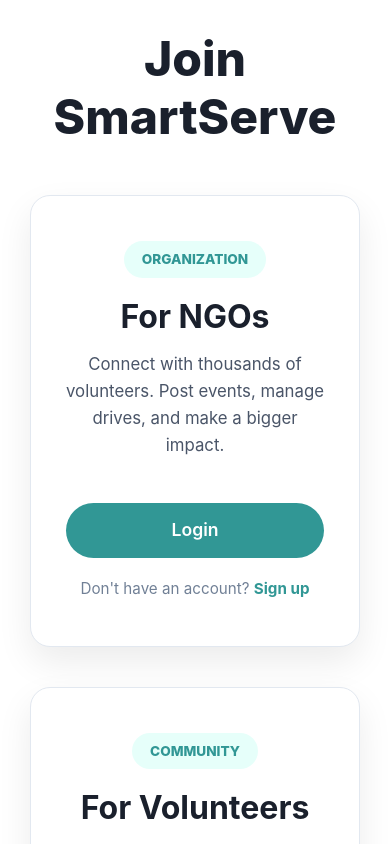
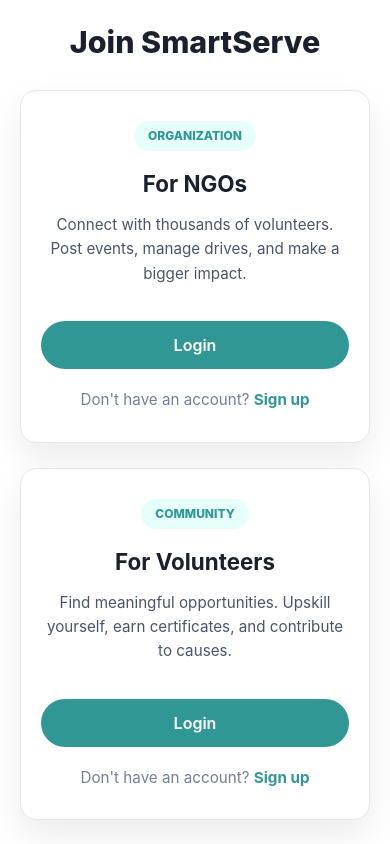
Before and after one commit to Yashshri-22/SmartServe, a React app in the folder frontend/: page /auth in a window 390 px wide. Shown: the top 844 px of the page. Built offline with nearby package versions, Linux system fonts and the light colour scheme; no server answers; the HTML template or start-up script is replaced by a standard one.

Commit message:
Add responsiveness to VolunteerDashboard and Login Page

```diff
--- a/frontend/src/components/Navbar.jsx
+++ b/frontend/src/components/Navbar.jsx
@@ -155,7 +155,7 @@
             ) : (
               <button
                 onClick={handleLogout}
-                className="w-full !rounded-full !border-2 !border-red-500 !py-2.5 !text-sm !font-semibold !text-red-600"
+                className="w-full !rounded-full !border-2 !border-red-500 bg-white !py-2.5 !text-sm !font-semibold !text-red-600"
               >
                 Logout
               </button>
--- a/frontend/src/index.css
+++ b/frontend/src/index.css
@@ -3,6 +3,10 @@
 
 body {
   font-family: 'Plus Jakarta Sans', sans-serif;
+}
+
+html, body {
+  overflow-x: hidden;
 }
 
 :root {
--- a/frontend/src/pages/Auth.css
+++ b/frontend/src/pages/Auth.css
@@ -188,3 +188,96 @@
   gap: 5px;
   font-weight: 500;
 }
+
+/* ================= RESPONSIVE FIXES ================= */
+
+/* Tablets & small laptops (≤ 1024px) */
+@media (max-width: 1024px) {
+  .main-title {
+    font-size: 2.5rem;
+    margin-bottom: 40px;
+  }
+
+  .cards-wrapper {
+    gap: 30px;
+  }
+
+  .role-card {
+    width: 380px;
+    padding: 40px 30px;
+    min-height: 400px;
+  }
+
+  .card-title {
+    font-size: 1.75rem;
+  }
+
+  .card-desc {
+    font-size: 1rem;
+  }
+}
+
+/* Tablets & large phones (≤ 768px) */
+@media (max-width: 768px) {
+  .auth-container {
+    padding: 20px;
+  }
+
+  .main-title {
+    font-size: 2.2rem;
+    margin-bottom: 35px;
+  }
+
+  .cards-wrapper {
+    flex-direction: column;
+    gap: 25px;
+  }
+
+  .role-card {
+    width: 100%;
+    max-width: 420px;
+    min-height: auto; /* allow natural height */
+    padding: 35px 25px;
+  }
+
+  .card-title {
+    font-size: 1.6rem;
+  }
+
+  .card-desc {
+    font-size: 0.95rem;
+    margin-bottom: 25px;
+  }
+}
+
+/* Small phones (≤ 480px) */
+@media (max-width: 480px) {
+  .main-title {
+    font-size: 1.9rem;
+    margin-bottom: 30px;
+  }
+
+  .role-card {
+    padding: 30px 20px;
+    border-radius: 16px;
+  }
+
+  .card-badge {
+    font-size: 0.75rem;
+    padding: 6px 14px;
+  }
+
+  .card-title {
+    font-size: 1.4rem;
+  }
+
+  .black-btn {
+    font-size: 1rem;
+    padding: 12px 20px;
+  }
+
+  .input-field {
+    font-size: 0.95rem;
+    padding: 12px;
+  }
+}
--- a/frontend/src/pages/VolunteerDashboard.jsx
+++ b/frontend/src/pages/VolunteerDashboard.jsx
@@ -521,11 +521,11 @@
     <div className="min-h-screen bg-gray-50 font-sans text-gray-800">
       <Navbar />
 
-      <div className="pt-34 mx-auto max-w-7xl px-4 pb-20 sm:px-6">
+      <div className="mx-auto max-w-7xl px-3 pb-20 pt-28 sm:px-6">
         {/* HERO */}
         <div className="relative mb-8 overflow-hidden rounded-[2rem] border border-gray-100 bg-white px-8 py-10 shadow-sm">
           <div className="relative z-10">
-            <h1 className="mb-2 text-4xl font-extrabold text-gray-900">
+            <h1 className="mb-2 text-2xl font-extrabold text-gray-900 sm:text-3xl md:text-4xl">
               Volunteer <span className="text-teal-600">Dashboard</span>
             </h1>
             <p className="text-gray-500">
@@ -535,8 +535,8 @@
         </div>
 
         {/* INPUTS */}
-        <div className="mb-12 grid gap-8 lg:grid-cols-2">
-          <div className="rounded-[2rem] border border-gray-100 bg-white p-8 shadow-lg">
+        <div className="mb-12 grid grid-cols-1 gap-6 lg:grid-cols-2">
+          <div className="rounded-2xl border border-gray-100 bg-white p-5 shadow-lg sm:p-8">
             <h2 className="mb-6 text-xl font-bold text-gray-900">
               Your Volunteering Details
             </h2>
@@ -551,11 +551,11 @@
                   value={description}
                   onChange={(e) => setDescription(e.target.value)}
                   placeholder="e.g. I am good at photography and I can also teach math to kids..."
-                  className="h-32 w-full resize-none rounded-xl border border-gray-200 bg-gray-50 p-4 text-sm outline-none focus:ring-2 focus:ring-teal-500/20"
+                  className="min-h-[120px] w-full resize-none rounded-xl border border-gray-200 bg-gray-50 p-4 text-sm outline-none focus:ring-2 focus:ring-teal-500/20 sm:h-32"
                 ></textarea>
               </div>
 
-              <div className="grid grid-cols-2 gap-4">
+              <div className="grid grid-cols-1 gap-4 sm:grid-cols-2">
                 <div>
                   <label className="mb-2 block text-xs font-bold uppercase text-gray-500">
                     <FaClock className="mr-1 inline" /> Availability
@@ -608,7 +608,7 @@
           </div>
 
           {/* AI SKILLS BOX */}
-          <div className="flex h-full flex-col rounded-[2rem] border border-gray-100 bg-white p-8 shadow-lg">
+          <div className="flex flex-col rounded-2xl border border-gray-100 bg-white p-5 shadow-lg sm:p-8">
             <h2 className="mb-2 text-xl font-bold text-gray-900">
               AI-Identified Skills
             </h2>
@@ -650,7 +650,7 @@
               {interviews.map((interview) => (
                 <div
                   key={interview.id}
-                  className="flex flex-col gap-4 rounded-xl border border-gray-100 bg-gray-50 p-5 md:flex-row md:items-center md:justify-between"
+                  className="flex flex-col gap-4 sm:flex-row sm:items-center sm:justify-between"
                 >
                   <div>
                     <p className="text-lg font-bold text-gray-900">
@@ -701,7 +701,7 @@
             </span>
           </h3>
 
-          <div className="grid gap-6 md:grid-cols-2 lg:grid-cols-3">
+          <div className="grid grid-cols-1 gap-5 sm:grid-cols-2 lg:grid-cols-3">
             {opportunities.length > 0 ? (
               opportunities.map((post) => {
                 const isApplied = appliedPostIds.includes(post.id);
@@ -761,7 +761,7 @@
                     <button
                       onClick={() => handleApply(post)}
                       disabled={isApplied}
-                      className={` w-full py-3 !rounded-full bg-gradient-to-r from-[#319795] to-teal-600 text-white font-bold text-base shadow-lg hover:scale-[1.01] active:scale-[0.98] transition-all disabled:opacity-70 disabled:cursor-not-allowed flex items-center justify-center gap-2
+                      className={` w-full py-2.5 sm:py-3 text-sm sm:text-base !rounded-full bg-gradient-to-r from-[#319795] to-teal-600 text-white font-bold text-base shadow-lg hover:scale-[1.01] active:scale-[0.98] transition-all disabled:opacity-70 disabled:cursor-not-allowed flex items-center justify-center gap-2
                             ${
                               isApplied
                                 ? "bg-green-100 text-green-700 cursor-default border border-green-200"
```
